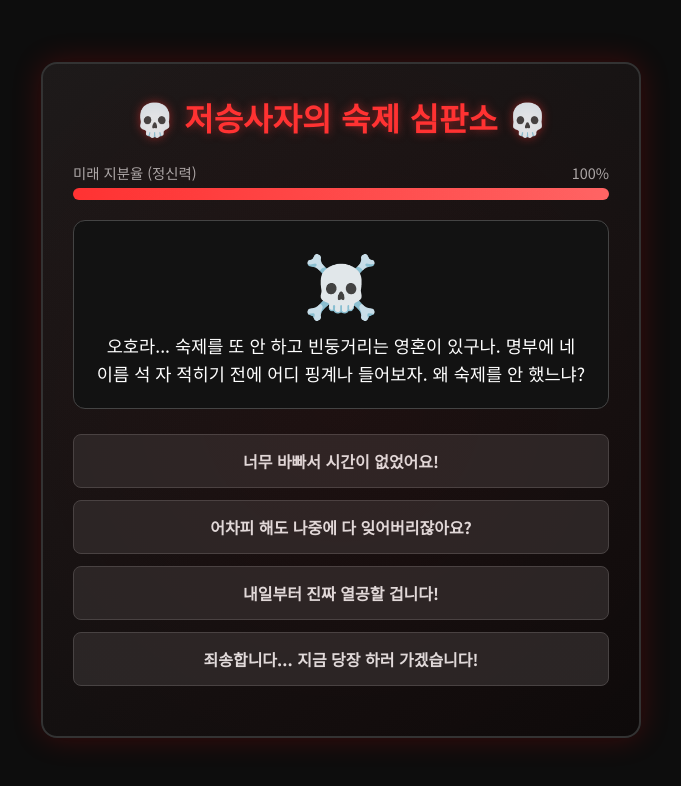
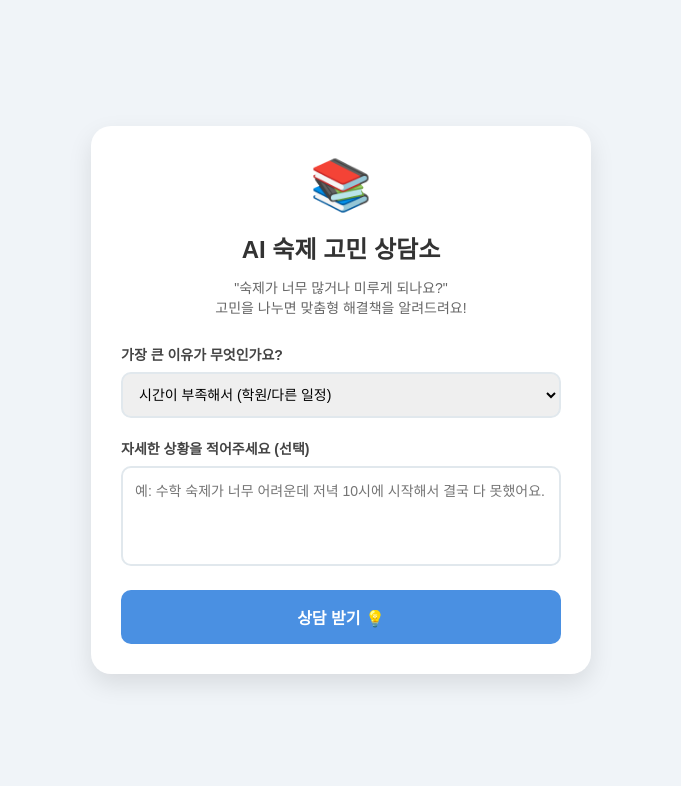
Before and after one commit to 202630517-code/hehehe, a plain HTML site: page index.html in a window 1280 px wide. Shown: the whole page, without its empty margins (299-980 px from the left). Drawn offline with Linux system fonts and the light colour scheme.

Commit message:
Update index.html

```diff
--- a/index.html
+++ b/index.html
@@ -3,364 +3,211 @@
 <head>
     <meta charset="UTF-8">
     <meta name="viewport" content="width=device-width, initial-scale=1.0">
-    <title>저승사자의 숙제 심판소 : 매콤한 인생 환불 판정</title>
+    <title>AI 숙제 고민 상담소</title>
     <style>
-        @import url('https://fonts.googleapis.com/css2?family=Black+Han+Sans&family=Noto+Sans+KR:wght@400;700&display=swap');
-
         * {
             box-sizing: border-box;
-            margin: 0;
-            padding: 0;
+            font-family: 'Pretendard', '맑은 고딕', sans-serif;
         }
 
         body {
-            background-color: #0d0d0d;
-            color: #e0e0e0;
-            font-family: 'Noto Sans KR', sans-serif;
+            background-color: #f0f4f8;
             display: flex;
             justify-content: center;
             align-items: center;
             min-height: 100vh;
+            margin: 0;
             padding: 20px;
         }
 
-        .game-container {
+        .container {
+            background-color: #ffffff;
             width: 100%;
-            max-width: 600px;
-            background: linear-gradient(145deg, #1a1a1a, #0a0a0a);
-            border: 2px solid #333;
-            border-radius: 16px;
-            box-shadow: 0 0 30px rgba(255, 0, 0, 0.2);
+            max-width: 500px;
+            border-radius: 20px;
+            box-shadow: 0 10px 25px rgba(0, 0, 0, 0.1);
             padding: 30px;
             text-align: center;
-            position: relative;
-            overflow: hidden;
         }
 
-        .game-container::before {
-            content: '';
-            position: absolute;
-            top: -50%;
-            left: -50%;
-            width: 200%;
-            height: 200%;
-            background: radial-gradient(circle, rgba(255, 0, 0, 0.05) 0%, transparent 70%);
-            pointer-events: none;
+        .icon {
+            font-size: 50px;
+            margin-bottom: 10px;
         }
 
         h1 {
-            font-family: 'Black Han Sans', sans-serif;
-            font-size: 2rem;
-            color: #ff3333;
-            text-shadow: 0 0 10px rgba(255, 51, 51, 0.5);
-            margin-bottom: 20px;
+            color: #333;
+            font-size: 24px;
+            margin-bottom: 10px;
         }
 
-        .reaper-box {
-            background-color: #121212;
-            border: 1px solid #444;
-            border-radius: 12px;
-            padding: 20px;
+        p.subtitle {
+            color: #666;
+            font-size: 14px;
             margin-bottom: 25px;
-            min-height: 140px;
-            display: flex;
-            flex-direction: column;
-            justify-content: center;
-            align-items: center;
-            position: relative;
+            line-height: 1.4;
         }
 
-        .reaper-avatar {
-            font-size: 3.5rem;
-            margin-bottom: 10px;
-            animation: pulse 2s infinite ease-in-out;
-        }
-
-        @keyframes pulse {
-            0% { transform: scale(1); }
-            50% { transform: scale(1.08); }
-            100% { transform: scale(1); }
-        }
-
-        .dialogue {
-            font-size: 1.1rem;
-            line-height: 1.6;
-            color: #fff;
-            word-break: keep-all;
-        }
-
-        .options-grid {
-            display: flex;
-            flex-direction: column;
-            gap: 12px;
-            margin-bottom: 20px;
-        }
-
-        .btn {
-            background-color: #262626;
-            color: #e0e0e0;
-            border: 1px solid #444;
-            padding: 14px 20px;
-            font-size: 1rem;
-            font-weight: bold;
-            border-radius: 8px;
-            cursor: pointer;
-            transition: all 0.2s ease;
-            font-family: 'Noto Sans KR', sans-serif;
-        }
-
-        .btn:hover {
-            background-color: #333;
-            border-color: #ff3333;
-            color: #ff3333;
-            transform: translateY(-2px);
-        }
-
-        .btn-restart {
-            background-color: #8b0000;
-            color: white;
-            border: none;
-            margin-top: 15px;
-            width: 100%;
-        }
-
-        .btn-restart:hover {
-            background-color: #ff0000;
-            color: white;
-        }
-
-        .hp-bar-container {
+        .input-group {
             margin-bottom: 20px;
             text-align: left;
         }
 
-        .hp-label {
-            font-size: 0.9rem;
-            color: #aaa;
-            margin-bottom: 5px;
-            display: flex;
-            justify-content: space-between;
+        label {
+            display: block;
+            font-weight: bold;
+            margin-bottom: 8px;
+            color: #444;
+            font-size: 14px;
         }
 
-        .hp-bar {
+        select, textarea {
             width: 100%;
-            height: 12px;
-            background-color: #333;
-            border-radius: 6px;
-            overflow: hidden;
+            padding: 12px;
+            border: 2px solid #e1e8ed;
+            border-radius: 10px;
+            font-size: 14px;
+            outline: none;
+            transition: border-color 0.3s;
         }
 
-        .hp-fill {
-            height: 100%;
-            width: 100%;
-            background: linear-gradient(90deg, #ff3333, #ff6666);
-            transition: width 0.3s ease;
+        select:focus, textarea:focus {
+            border-color: #4A90E2;
         }
 
-        .hidden {
-            display: none;
+        textarea {
+            resize: none;
+            height: 100px;
         }
 
-        .spicy-quote {
-            font-style: italic;
-            color: #ff9999;
-            margin-top: 15px;
-            padding: 10px;
-            border-left: 3px solid #ff3333;
-            background: rgba(255, 0, 0, 0.1);
+        button {
+            width: 100%;
+            background-color: #4A90E2;
+            color: white;
+            border: none;
+            padding: 15px;
+            border-radius: 10px;
+            font-size: 16px;
+            font-weight: bold;
+            cursor: pointer;
+            transition: background-color 0.3s, transform 0.1s;
+        }
+
+        button:hover {
+            background-color: #357ABD;
+        }
+
+        button:active {
+            transform: scale(0.98);
+        }
+
+        .result-box {
+            margin-top: 25px;
+            padding: 20px;
+            background-color: #f8fafc;
+            border-radius: 12px;
+            border-left: 5px solid #4A90E2;
             text-align: left;
-            font-size: 0.95rem;
+            display: none;
+            animation: fadeIn 0.5s ease-in-out;
+        }
+
+        .result-box h3 {
+            margin-top: 0;
+            color: #2c3e50;
+            font-size: 16px;
+            display: flex;
+            align-items: center;
+            gap: 8px;
+        }
+
+        .result-content {
+            color: #4a5568;
+            font-size: 14px;
+            line-height: 1.6;
+            white-space: pre-line;
+        }
+
+        @keyframes fadeIn {
+            from { opacity: 0; transform: translateY(10px); }
+            to { opacity: 1; transform: translateY(0); }
         }
     </style>
 </head>
 <body>
 
-<div class="game-container">
-    <h1>💀 저승사자의 숙제 심판소 💀</h1>
+<div class="container">
+    <div class="icon">📚</div>
+    <h1>AI 숙제 고민 상담소</h1>
+    <p class="subtitle">"숙제가 너무 많거나 미루게 되나요?"<br>고민을 나누면 맞춤형 해결책을 알려드려요!</p>
 
-    <div class="hp-bar-container" id="hpContainer">
-        <div class="hp-label">
-            <span>미래 지분율 (정신력)</span>
-            <span id="hpText">100%</span>
-        </div>
-        <div class="hp-bar">
-            <div class="hp-fill" id="hpFill"></div>
-        </div>
+    <div class="input-group">
+        <label for="reason">가장 큰 이유가 무엇인가요?</label>
+        <select id="reason">
+            <option value="time">시간이 부족해서 (학원/다른 일정)</option>
+            <option value="lazy">자꾸 미루고 스마트폰/게임만 하게 돼서</option>
+            <option value="hard">내용이 너무 어려워서 이해가 안 돼서</option>
+            <option value="amount">숙제 양이 너무 많아서 엄두가 안 나서</option>
+        </select>
     </div>
 
-    <div class="reaper-box">
-        <div class="reaper-avatar" id="avatar">☠️</div>
-        <div class="dialogue" id="dialogueText">
-            "오호라... 숙제를 또 안 하고 빈둥거리는 영혼이 있구나. 명부에 네 이름 석 자 적히기 전에 어디 핑계나 들어보자."
-        </div>
+    <div class="input-group">
+        <label for="details">자세한 상황을 적어주세요 (선택)</label>
+        <textarea id="details" placeholder="예: 수학 숙제가 너무 어려운데 저녁 10시에 시작해서 결국 다 못했어요."></textarea>
     </div>
 
-    <div class="options-grid" id="optionsContainer">
-        <!-- 버튼들이 자바스크립트로 생성됩니다 -->
-    </div>
+    <button onclick="getAdvice()">상담 받기 💡</button>
 
-    <div id="resultBox" class="hidden">
-        <div class="spicy-quote" id="spicyQuote"></div>
-        <button class="btn btn-restart" onclick="startGame()">다시 심판받기 (재도전)</button>
+    <div id="result" class="result-box">
+        <h3>🤖 AI 처방전</h3>
+        <div id="adviceText" class="result-content"></div>
     </div>
 </div>
 
 <script>
-    const scriptData = {
-        start: {
-            avatar: "☠️",
-            text: "오호라... 숙제를 또 안 하고 빈둥거리는 영혼이 있구나. 명부에 네 이름 석 자 적히기 전에 어디 핑계나 들어보자. 왜 숙제를 안 했느냐?",
-            options: [
-                { text: "너무 바빠서 시간이 없었어요!", next: "busy", hpDamage: 20 },
-                { text: "어차피 해도 나중에 다 잊어버리잖아요?", next: "philosophical", hpDamage: 30 },
-                { text: "내일부터 진짜 열공할 겁니다!", next: "tomorrow", hpDamage: 25 },
-                { text: "죄송합니다... 지금 당장 하러 가겠습니다!", next: "repent", hpDamage: 0 }
-            ]
-        },
-        busy: {
-            avatar: "👹",
-            text: "바빠? 유튜브 쇼츠 보느라 3시간 동안 손가락 튕긴 건 '지옥의 훈련'이었냐? 핑계가 아주 찰지구나!",
-            options: [
-                { text: "잠깐 폰 본 것뿐인데요...", next: "phone", hpDamage: 25 },
-                { text: "사람이 좀 쉴 수도 있죠!", next: "rest", hpDamage: 25 }
-            ]
-        },
-        philosophical: {
-            avatar: "🗿",
-            text: "오, 철학자인 척하는 거냐? 밥은 어차피 배고파질 텐데 왜 먹고, 똥은 어차피 싸는데 왜 누냐? 뇌까지 청순하게 비워둘 셈이냐?",
-            options: [
-                { text: "으윽... 반박을 못하겠다.", next: "realize", hpDamage: 20 },
-                { text: "그래도 공부는 제 적성에 안 맞아요.", next: "aptitude", hpDamage: 30 }
-            ]
-        },
-        tomorrow: {
-            avatar: "⏳",
-            text: "'내일의 나'는 무슨 죄냐? 네가 미룬 똥을 왜 내일의 네가 치워야 해? 지옥에서 제일 먼저 타오르는 게 바로 네 '내일'이다!",
-            options: [
-                { text: "오늘 밤새워서 하겠습니다!", next: "allnight", hpDamage: 15 },
-                { text: "내일 진짜 할 건데요? 진짜로!", next: "lying", hpDamage: 35 }
-            ]
-        },
-        phone: {
-            avatar: "📱",
-            text: "스마트폰 빛에 눈뽕 당하면서 네 인생 우선순위도 같이 타버린 거 안 보이냐? 숏폼 뇌가 되어가고 있구나!",
-            options: [
-                { text: "반성하고 폰 끄겠습니다.", next: "repent", hpDamage: 0 },
-                { text: "하지만 재미있는 걸 어떡해요...", next: "doomed", hpDamage: 40 }
-            ]
-        },
-        rest: {
-            avatar: "🛌",
-            text: "아무것도 안 했는데 뭘 쉬어? 움직여야 휴식이지, 그건 뇌사 체험 판정이다! 저승에서도 너처럼 누워만 있는 애들은 영원히 굴린다.",
-            options: [
-                { text: "사자님, 무섭습니다... 공부할게요.", next: "repent", hpDamage: 0 },
-                { text: "그냥 굴려주세요. 쉬고 싶어요.", next: "doomed", hpDamage: 40 }
-            ]
-        },
-        aptitude: {
-            avatar: "🔥",
-            text: "적성? 성실함도 없이 적성타령이라니! 숙제 하나 안 참는 인내심으로 세상 나가서 뭘 버틸 건데? 멘탈이 탕후루 설탕껍질보다 얇구나!",
-            options: [
-                { text: "뼈 맞았습니다... 숙제할게요.", next: "repent", hpDamage: 0 },
-                { text: "어떻게든 살아지겠죠!", next: "doomed", hpDamage: 40 }
-            ]
-        },
-        realize: {
-            avatar: "⚔️",
-            text: "말문이 막혔으면 손가락을 움직여서 연필을 잡아라. 저승사자보다 무서운 게 '아무것도 안 한 10년 뒤의 너'다.",
-            options: [
-                { text: "지금 당장 책상으로 가겠습니다!", next: "repent", hpDamage: 0 }
-            ]
-        },
-        allnight: {
-            avatar: "👻",
-            text: "벼락치기 하다가 졸려서 또 자겠지! 지금 10분 하는 게 밤샘 3시간보다 낫다. 당장 시작해라!",
-            options: [
-                { text: "네! 지금 바로 펼치겠습니다!", next: "repent", hpDamage: 0 }
-            ]
-        },
-        lying: {
-            avatar: "🚨",
-            text: "너 어제도 똑같은 소리 했지? 거짓말 수첩에 네 지혈점 찍어버리기 전에 책 펴라!",
-            options: [
-                { text: "히익! 잘못했습니다!", next: "repent", hpDamage: 0 }
-            ]
-        },
-        // 엔딩들
-        repent: {
-            avatar: "✨",
-            text: "그래, 늦었다고 생각할 때가 진짜 늦은 거지만, 지금이라도 하면 살 길은 열린다. 당장 폰 끄고 책상으로 꺼져라!",
-            isEnd: true,
-            spicyAdvice: "🔥 **매콤 인생 조언**: 숙제는 지식을 쌓는 게 아니라 '내가 한 약속을 지키는 훈련'이다. 오늘 미룬 숙제 하나가 내일 네가 받을 연봉과 자존감을 깎아먹는다. 귀찮음을 이기는 게 진짜 능력이다!"
-        },
-        doomed: {
-            avatar: "💀",
-            text: "[심판 완료] 너는 이미 포기했구나... 네 미래는 저승 편의점 야간 알바 자리로 예약해두겠다. 저승에서 보자!",
-            isEnd: true,
-            spicyAdvice: "☠️ **매콤 인생 조언**: 남들이 노력할 때 핑계만 대던 사람들의 끝은 언제나 '남 탓'과 '후회' 뿐이다. 아무것도 하지 않으면 아무것도 되지 않는다. 지금 안 바꾸면 평생 그렇게 산다."
-        }
-    };
+    function getAdvice() {
+        const reason = document.getElementById('reason').value;
+        const details = document.getElementById('details').value;
+        const resultBox = document.getElementById('result');
+        const adviceText = document.getElementById('adviceText');
 
-    let currentHp = 100;
+        // 처리 중 효과
+        adviceText.innerHTML = "AI가 해결책을 생각하고 있어요... 💭";
+        resultBox.style.display = "block";
 
-    function startGame() {
-        currentHp = 100;
-        updateHp(0);
-        document.getElementById("resultBox").classList.add("hidden");
-        document.getElementById("optionsContainer").classList.remove("hidden");
-        renderNode("start");
+        setTimeout(() => {
+            let advice = "";
+
+            // 이유에 따른 맞춤 상담 로직
+            if (reason === "time") {
+                advice = "⏱️ **[시간 부족형 맞춤 솔루션]**\n\n" +
+                         "1. **'쪼개서 하기' 기술**: 학원 가기 전 10분, 저녁 먹고 15분처럼 자투리 시간을 활용해보세요.\n" +
+                         "2. **우선순위 정하기**: 가장 빨리 끝낼 수 있는 숙제부터 해결해서 성취감을 느껴보세요.\n" +
+                         "3. **선생님께 솔직하게 솔루션 요청하기**: 정말 시간이 부족하다면, 미리 선생님께 말씀드리고 분량을 조율하는 것도 용기입니다!";
+            } else if (reason === "lazy") {
+                advice = "📱 **[미루기 극복 맞춤 솔루션]**\n\n" +
+                         "1. **'5분만 법칙'**: '딱 5분만 앉아서 적어보자'라고 생각하고 시작해보세요. 시작이 가장 어렵습니다!\n" +
+                         "2. **스마트폰 멀리 치우기**: 숙제하는 동안 휴대폰은 다른 방에 두거나 '타임락' 앱을 활용하세요.\n" +
+                         "3. **뽀모도로 기법**: 25분 집중해서 숙제하고, 5분은 마음껏 쉬는 타이머 공부법을 추천해요.";
+            } else if (reason === "hard") {
+                advice = "💡 **[난이도 극복 맞춤 솔루션]**\n\n" +
+                         "1. **아는 것부터 풀어보기**: 모르는 문제에 막혀서 시간을 허비하지 말고, 아는 문제부터 다 끝내세요.\n" +
+                         "2. **도움 요청하기**: 혼자 끙끙대지 말고 친구, 부모님, AI, 질문 앱(QANDA 등)을 활용해 힌트를 얻으세요.\n" +
+                         "3. **개념 다시 읽기**: 풀리지 않을 때는 문제보다 교과서나 개념집의 설명 부분을 다시 훑어보는 것이 빠릅니다.";
+            } else if (reason === "amount") {
+                advice = "📦 **[부담감 줄이기 맞춤 솔루션]**\n\n" +
+                         "1. **덩어리 나누기**: '숙제 전체'를 보지 말고, '지금은 3페이지까지만'처럼 작은 목표로 나누세요.\n" +
+                         "2. **체크리스트 만들기**: 할 일을 목록으로 적고 하나씩 지워나가는 재미를 느껴보세요.\n" +
+                         "3. **완벽주의 버리기**: 100점짜리로 다 하려고 하지 말고, 일단 70%라도 끝까지 다 해가는 것을 목표로 삼으세요!";
+            }
+
+            if (details.trim() !== "") {
+                advice += "\n\n--- \n💬 **추가 조언**: '" + details + "'라고 적어주셨네요. 너무 스트레스받지 말고, 오늘 할 수 있는 작은 분량부터 하나씩 시작해봐요! 화이팅!";
+            }
+
+            adviceText.innerText = advice;
+        }, 600); // 0.6초 뒤에 상담 결과 출력
     }
-
-    function updateHp(damage) {
-        currentHp = Math.max(0, currentHp - damage);
-        const fill = document.getElementById("hpFill");
-        const text = document.getElementById("hpText");
-        fill.style.width = currentHp + "%";
-        text.innerText = currentHp + "%";
-
-        if(currentHp < 30) {
-            fill.style.background = "linear-gradient(90deg, #8b0000, #ff0000)";
-        } else {
-            fill.style.background = "linear-gradient(90deg, #ff3333, #ff6666)";
-        }
-    }
-
-    function renderNode(nodeKey) {
-        const node = scriptData[nodeKey];
-
-        document.getElementById("avatar").innerText = node.avatar;
-        document.getElementById("dialogueText").innerText = node.text;
-
-        const optionsContainer = document.getElementById("optionsContainer");
-        optionsContainer.innerHTML = "";
-
-        if (node.isEnd) {
-            document.getElementById("optionsContainer").classList.add("hidden");
-            const resultBox = document.getElementById("resultBox");
-            const spicyQuote = document.getElementById("spicyQuote");
-            spicyQuote.innerHTML = node.spicyAdvice;
-            resultBox.classList.remove("hidden");
-            return;
-        }
-
-        node.options.forEach(option => {
-            const btn = document.createElement("button");
-            btn.className = "btn";
-            btn.innerText = option.text;
-            btn.onclick = () => {
-                if (option.hpDamage) updateHp(option.hpDamage);
-                if (currentHp <= 0) {
-                    renderNode("doomed");
-                } else {
-                    renderNode(option.next);
-                }
-            };
-            optionsContainer.appendChild(btn);
-        });
-    }
-
-    // 게임 시작
-    startGame();
 </script>
 
 </body>
```
